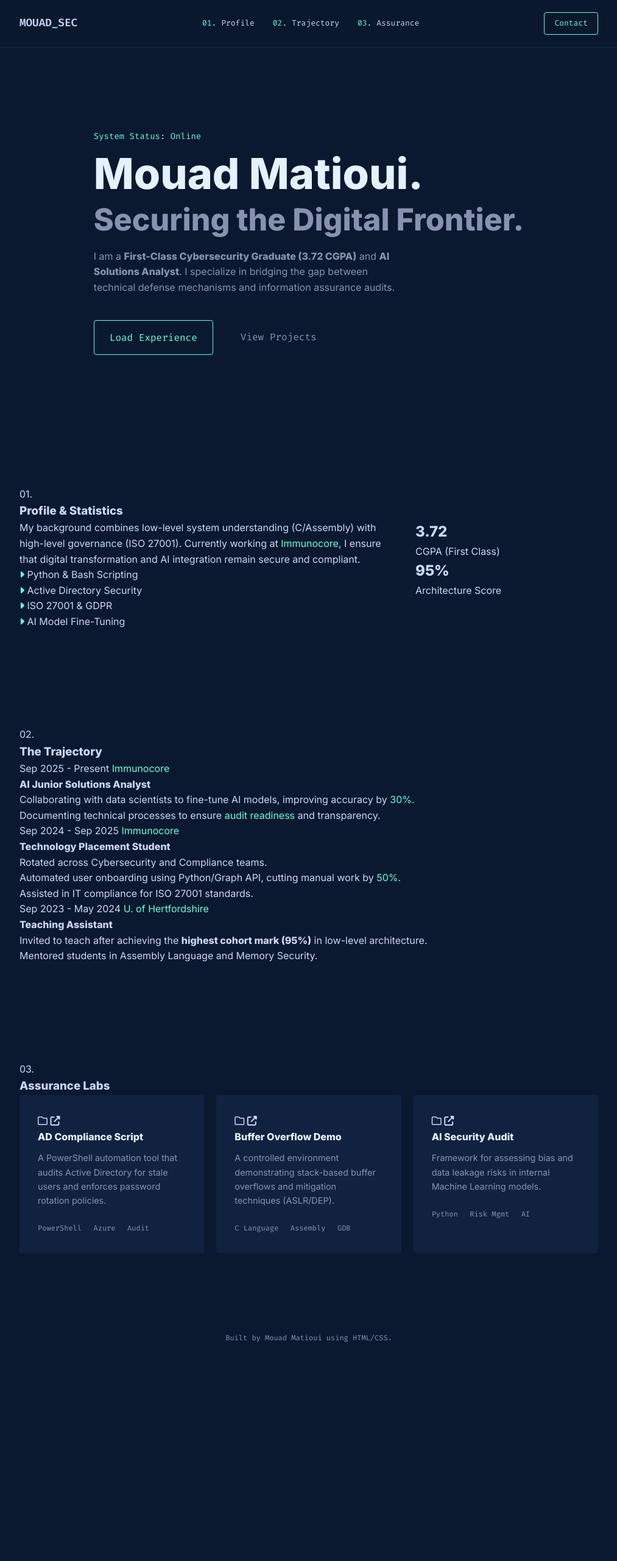
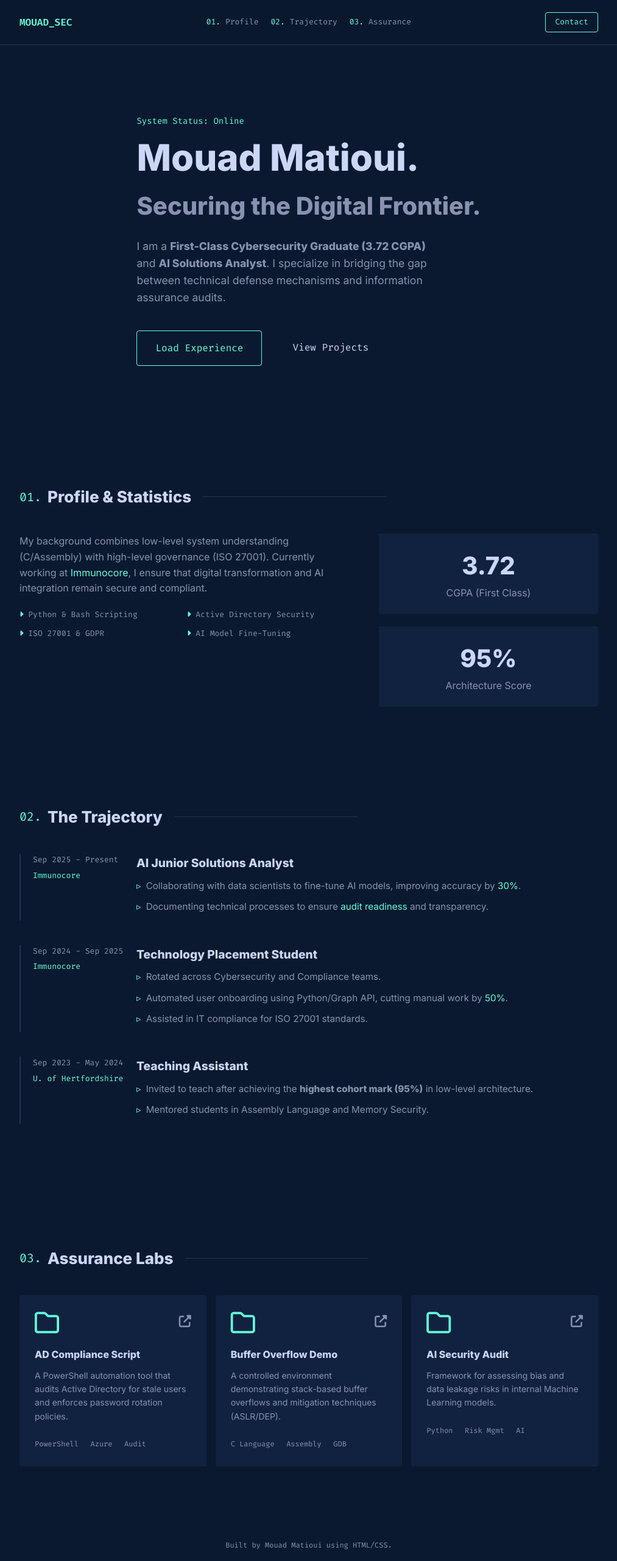
Before and after one commit to MATIOUI59/MATIOUI59.github.io, a plain HTML site: page index.html in a window 1280 px wide. Shown: the whole page at 61% size, without its empty margins (133-1146 px from the left). Before the commit the page ends 2254 px from the top, so only its background shows below. Drawn offline with Linux system fonts and the light colour scheme.

Commit message:
Update style.css

```diff
--- a/style.css
+++ b/style.css
@@ -1,136 +1,111 @@
+/* RESET & VARS */
 :root {
-    --bg: #0a192f;        /* Deep Navy */
-    --card-bg: #112240;   /* Lighter Navy for cards */
-    --text-main: #ccd6f6; /* White-ish */
-    --text-dim: #8892b0;  /* Grey-ish */
-    --accent: #64ffda;    /* Cyber Green/Cyan */
+    --bg: #0a192f;
+    --card: #112240;
+    --text: #8892b0;
+    --heading: #ccd6f6;
+    --highlight: #64ffda; /* Cyber Green */
     --font-mono: 'Fira Code', monospace;
     --font-sans: 'Inter', sans-serif;
 }
 
 * { margin: 0; padding: 0; box-sizing: border-box; }
-html { scroll-behavior: smooth; }
 
 body {
     background-color: var(--bg);
-    color: var(--text-main);
+    color: var(--text);
     font-family: var(--font-sans);
     line-height: 1.6;
 }
 
 a { text-decoration: none; color: inherit; transition: 0.3s; }
-ul { list-style: none; }
-
-/* UTILS */
 .container { max-width: 1000px; margin: 0 auto; padding: 0 25px; }
-.highlight { color: var(--accent); }
+.highlight { color: var(--highlight); }
 .mono-text { font-family: var(--font-mono); font-size: 14px; }
 
 /* NAVBAR */
 .navbar {
     padding: 20px 0;
-    position: sticky;
-    top: 0;
+    position: sticky; top: 0; z-index: 100;
     background: rgba(10, 25, 47, 0.9);
     backdrop-filter: blur(10px);
-    z-index: 100;
-    border-bottom: 1px solid rgba(100, 255, 218, 0.1);
+    border-bottom: 1px solid #233554;
 }
-.nav-container {
-    max-width: 1000px; margin: 0 auto; padding: 0 25px;
-    display: flex; justify-content: space-between; align-items: center;
-}
-.logo { font-family: var(--font-mono); font-weight: bold; font-size: 1.1rem; }
-.nav-menu { display: flex; gap: 30px; }
+.nav-container { display: flex; justify-content: space-between; align-items: center; max-width: 1000px; margin: 0 auto; padding: 0 25px; }
+.logo { color: var(--highlight); font-family: var(--font-mono); font-weight: bold; }
+.nav-menu { display: flex; gap: 20px; list-style: none; }
 .nav-menu li { font-family: var(--font-mono); font-size: 13px; }
-.nav-menu a:hover { color: var(--accent); }
-.btn-nav {
-    border: 1px solid var(--accent); color: var(--accent);
-    padding: 7px 16px; border-radius: 4px; font-family: var(--font-mono); font-size: 13px;
-}
-.btn-nav:hover { background: rgba(100, 255, 218, 0.1); }
+.nav-menu a:hover { color: var(--highlight); }
+.btn-nav { border: 1px solid var(--highlight); color: var(--highlight); padding: 5px 15px; border-radius: 4px; font-family: var(--font-mono); font-size: 13px; }
 
 /* HERO */
-.hero { min-height: 80vh; display: flex; align-items: center; justify-content: flex-start; }
-.hero h1 { font-size: clamp(40px, 8vw, 70px); color: #e6f1ff; line-height: 1.1; margin: 10px 0; }
-.hero .sub-heading { font-size: clamp(30px, 5vw, 50px); color: var(--text-dim); line-height: 1.1; margin-bottom: 20px; }
-.hero-desc { max-width: 500px; color: var(--text-dim); margin-bottom: 40px; }
+.hero { min-height: 80vh; display: flex; align-items: center; }
+.hero h1 { font-size: 60px; color: var(--heading); line-height: 1.1; margin: 15px 0; }
+.hero .sub-heading { font-size: 40px; color: var(--text); margin-bottom: 20px; }
+.hero-desc { max-width: 500px; margin-bottom: 40px; font-size: 1.1rem; }
 
 .btn-group { display: flex; gap: 20px; }
-.btn-primary {
-    background: transparent; border: 1px solid var(--accent); color: var(--accent);
-    padding: 15px 25px; border-radius: 4px; font-family: var(--font-mono);
+.btn-primary { background: transparent; border: 1px solid var(--highlight); color: var(--highlight); padding: 15px 30px; border-radius: 4px; font-family: var(--font-mono); }
+.btn-primary:hover { background: rgba(100, 255, 218, 0.1); }
+.btn-secondary { padding: 15px 30px; color: var(--heading); font-family: var(--font-mono); }
+.btn-secondary:hover { color: var(--highlight); }
+
+/* SECTIONS COMMON */
+section { padding: 80px 0; }
+.section-header { display: flex; align-items: center; margin-bottom: 40px; }
+.section-header .num { font-family: var(--font-mono); color: var(--highlight); font-size: 20px; margin-right: 10px; }
+.section-header h3 { color: var(--heading); font-size: 26px; margin-right: 20px; }
+.line { height: 1px; background: #233554; flex-grow: 1; max-width: 300px; }
+
+/* ABOUT */
+.about-grid { display: grid; grid-template-columns: 3fr 2fr; gap: 50px; }
+.skills-list { display: grid; grid-template-columns: 1fr 1fr; gap: 10px; margin-top: 20px; list-style: none; font-family: var(--font-mono); font-size: 13px; }
+.stats-wrapper { display: flex; flex-direction: column; gap: 20px; }
+.stat-card { background: var(--card); padding: 20px; border-radius: 4px; text-align: center; border: 1px solid transparent; transition: 0.3s; }
+.stat-card:hover { border-color: var(--highlight); transform: translateY(-5px); }
+.stat-card h1 { color: var(--heading); font-size: 2.5rem; }
+
+/* TRAJECTORY (TIMELINE) FIX */
+.job-item {
+    display: flex;
+    margin-bottom: 40px;
+    border-left: 2px solid #233554; /* The timeline line */
+    padding-left: 20px;
+    transition: 0.3s;
 }
-.btn-primary:hover { background: rgba(100, 255, 218, 0.1); }
-.btn-secondary {
-    padding: 15px 25px; color: var(--text-dim); font-family: var(--font-mono);
-}
-.btn-secondary:hover { color: var(--accent); }
+.job-item:hover { border-left-color: var(--highlight); }
 
-/* SECTIONS */
-section { padding: 80px 0; }
-.section-title { display: flex; align-items: center; margin-bottom: 40px; }
-.section-title .num { font-family: var(--font-mono); color: var(--accent); font-size: 1.5rem; margin-right: 10px; }
-.section-title h3 { font-size: 1.8rem; color: #e6f1ff; white-space: nowrap; }
-.section-title .line { height: 1px; background: #233554; width: 100%; max-width: 300px; margin-left: 20px; }
+.job-left { min-width: 150px; font-family: var(--font-mono); font-size: 13px; margin-right: 20px; }
+.job-left .range { display: block; margin-bottom: 5px; }
+.job-left .company { color: var(--highlight); }
 
-/* ABOUT GRID */
-.about-grid { display: grid; grid-template-columns: 2fr 1fr; gap: 50px; }
-.tech-list {
-    display: grid; grid-template-columns: 1fr 1fr; gap: 10px; margin-top: 20px;
-    font-family: var(--font-mono); font-size: 13px;
-}
-.tech-list li::before { content: "▹"; color: var(--accent); margin-right: 10px; }
-
-.stats-container { display: flex; flex-direction: column; gap: 20px; }
-.stat-box {
-    background: var(--card-bg); padding: 25px; border-radius: 4px; text-align: center;
-    border: 1px solid transparent; transition: 0.3s;
-}
-.stat-box:hover { border-color: var(--accent); transform: translateY(-5px); }
-.stat-num { display: block; font-size: 2.5rem; font-weight: bold; color: #e6f1ff; }
-.stat-desc { font-family: var(--font-mono); font-size: 0.8rem; color: var(--accent); }
-
-/* TRAJECTORY (TIMELINE) - VISUAL FIX */
-.timeline-wrapper { position: relative; padding-left: 40px; }
-/* The neon line connecting everything */
-.timeline-line {
-    position: absolute; left: 0; top: 0; bottom: 0;
-    width: 2px; background: #233554;
-}
-
-.job-card { position: relative; margin-bottom: 50px; }
-/* The glowing dots on the line */
-.job-dot {
-    position: absolute; left: -45px; top: 5px;
-    width: 12px; height: 12px; border-radius: 50%;
-    background: var(--bg); border: 2px solid var(--accent);
-    z-index: 10;
-}
-.job-header h4 { color: #e6f1ff; font-size: 1.2rem; }
-.company { color: var(--accent); }
-.job-date { font-family: var(--font-mono); font-size: 13px; color: var(--text-dim); margin-bottom: 15px; }
-.job-tasks li { position: relative; padding-left: 20px; margin-bottom: 10px; color: var(--text-dim); }
-.job-tasks li::before { content: "▹"; color: var(--accent); position: absolute; left: 0; }
+.job-right h4 { color: var(--heading); font-size: 1.2rem; margin-bottom: 10px; }
+.job-right ul { list-style: none; }
+.job-right li { margin-bottom: 10px; font-size: 0.95rem; }
+.job-right li::before { content: "▹"; color: var(--highlight); margin-right: 8px; }
 
 /* PROJECTS */
-.project-grid { display: grid; grid-template-columns: repeat(auto-fit, minmax(280px, 1fr)); gap: 20px; }
-.project-card {
-    background: var(--card-bg); padding: 30px; border-radius: 4px; transition: 0.3s;
+.project-grid { display: grid; grid-template-columns: repeat(auto-fit, minmax(300px, 1fr)); gap: 15px; }
+.project-card { background: var(--card); padding: 25px; border-radius: 4px; transition: 0.3s; }
+.project-card:hover { transform: translateY(-7px); }
+
+.top-icons { display: flex; justify-content: space-between; margin-bottom: 20px; align-items: center; }
+.folder-icon { color: var(--highlight); font-size: 40px; }
+.link-icon { color: var(--text); font-size: 20px; }
+.link-icon:hover { color: var(--highlight); }
+
+.project-card h4 { color: var(--heading); margin-bottom: 10px; }
+.project-card p { font-size: 14px; margin-bottom: 20px; }
+.tags span { font-family: var(--font-mono); font-size: 12px; margin-right: 15px; color: var(--text); }
+
+footer { text-align: center; padding: 40px 0; font-family: var(--font-mono); font-size: 12px; }
+
+/* MOBILE FIXES */
+@media (max-width: 768px) {
+    .hero h1 { font-size: 40px; }
+    .hero .sub-heading { font-size: 28px; }
+    .nav-menu { display: none; } /* Hidden on mobile for simplicity */
+    .about-grid { grid-template-columns: 1fr; }
+    .job-item { flex-direction: column; }
+    .job-left { margin-bottom: 10px; }
 }
-.project-card:hover { transform: translateY(-7px); box-shadow: 0 10px 30px -15px rgba(2,12,27,0.7); }
-.folder { color: var(--accent); font-size: 2rem; margin-bottom: 20px; }
-.project-card h4 { color: #e6f1ff; margin-bottom: 10px; }
-.project-card p { font-size: 0.9rem; color: var(--text-dim); margin-bottom: 20px; }
-.tags span { font-family: var(--font-mono); font-size: 12px; color: var(--text-dim); margin-right: 15px; }
-
-footer { text-align: center; padding: 50px 0; font-family: var(--font-mono); font-size: 12px; color: var(--text-dim); }
-
-/* MOBILE RESPONSIVE */
-@media (max-width: 768px) {
-    .nav-menu { display: none; }
-    .about-grid { grid-template-columns: 1fr; }
-    .timeline-wrapper { padding-left: 20px; }
-    .job-dot { left: -26px; }
-    .timeline-line { left: -1px; }
-}
```
